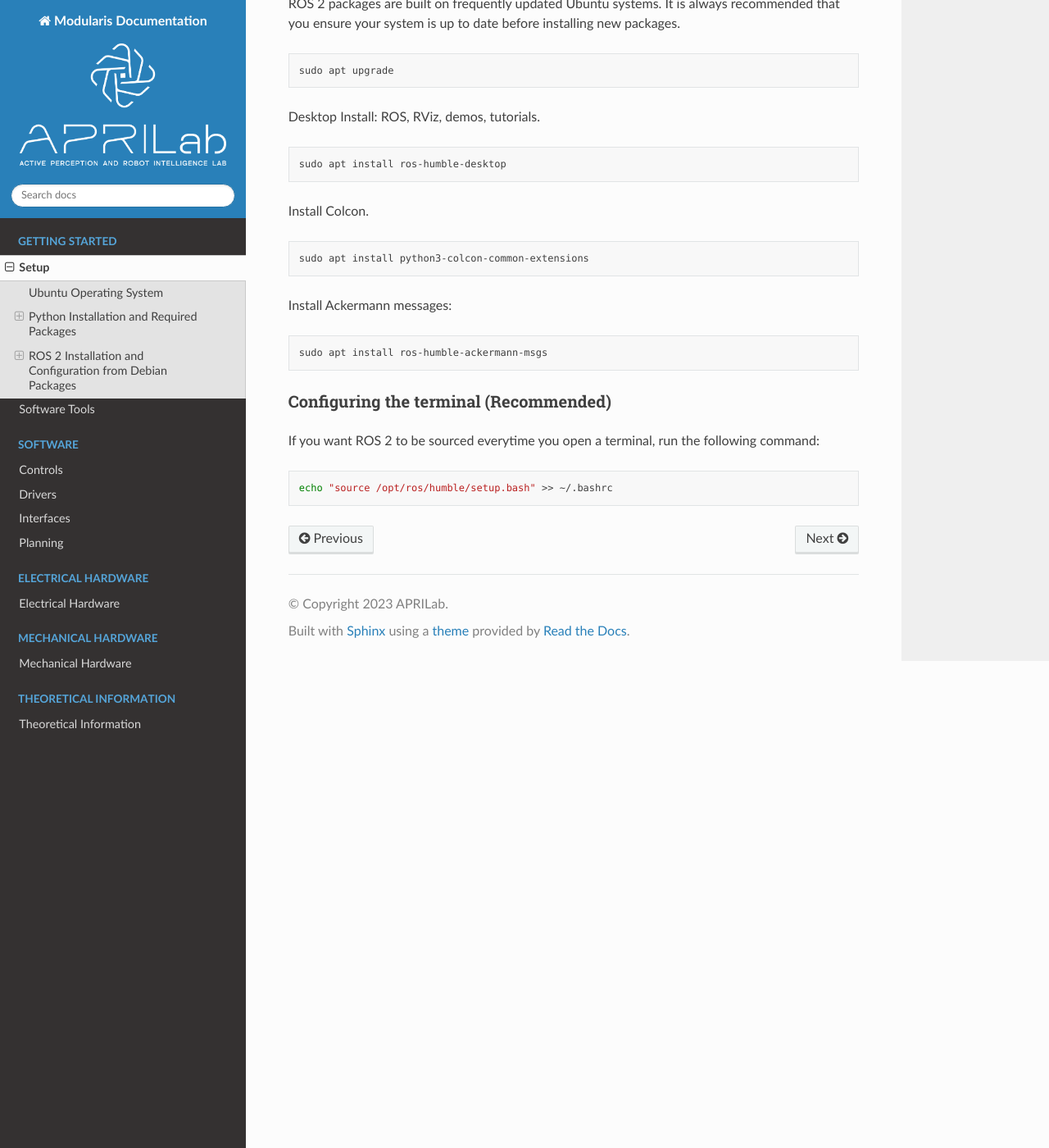
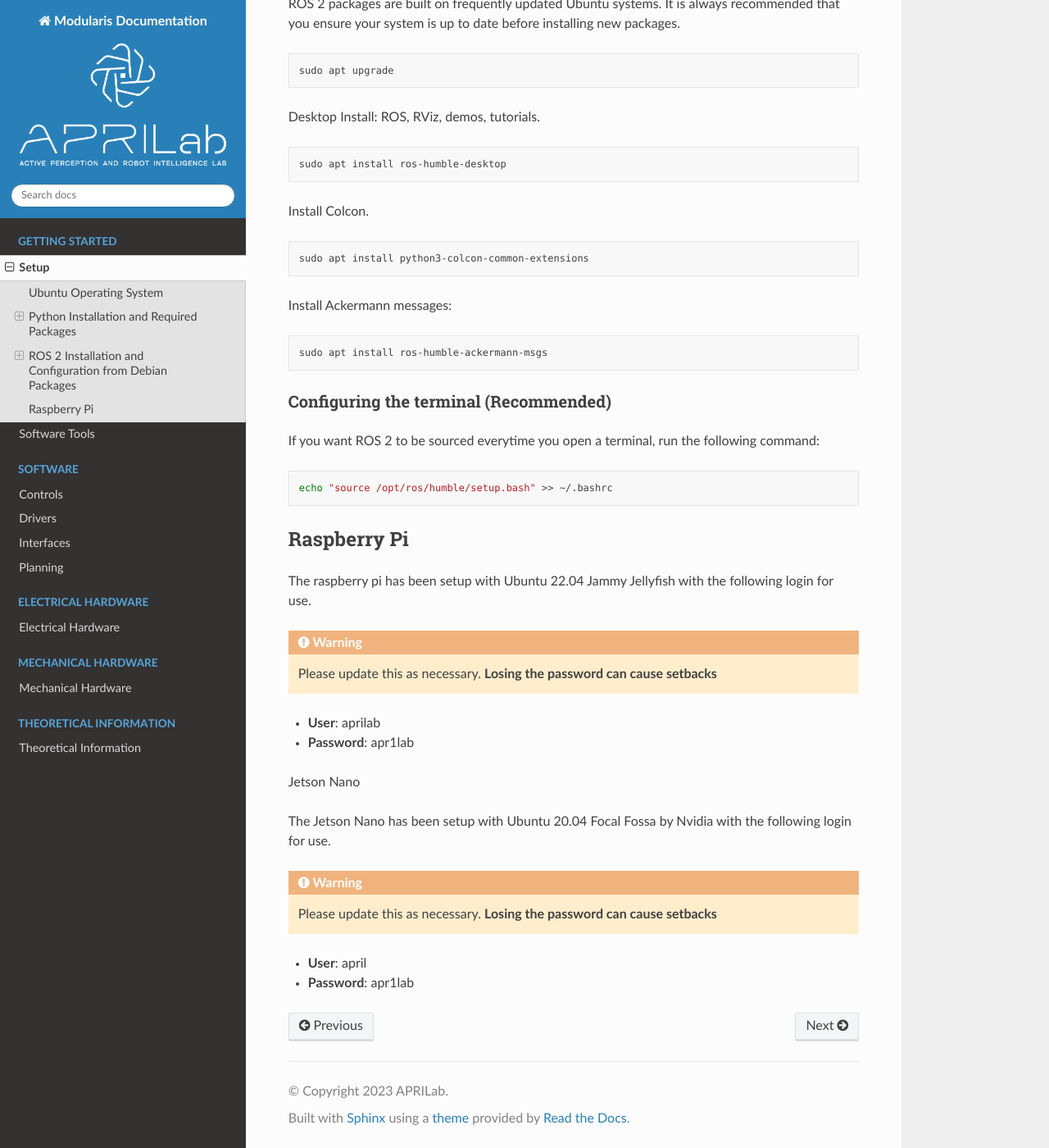
Before and after one commit to adipenu/modularis, a Sphinx documentation site: the page built from docs/getting_started/setup.rst, in a window 1280 px wide and 1400 px high, scrolled down 2188 px. Shown: the whole window at 82% size. Built offline with Sphinx 7.4.7 and the Read the Docs theme 2.0.0, drawn with Linux system fonts in a browser that asks for light colours.

Commit message:
updating SBC passwords

```diff
--- a/docs/getting_started/setup.rst
+++ b/docs/getting_started/setup.rst
@@ -120,3 +120,22 @@ If you want ROS 2 to be sourced everytime you open a terminal, run the following
 .. code-block:: bash
 
     echo "source /opt/ros/humble/setup.bash" >> ~/.bashrc
+
+Raspberry Pi
+------------
+
+The raspberry pi has been setup with Ubuntu 22.04 Jammy Jellyfish with the following login for use.
+
+.. warning:: Please update this as necessary. **Losing the password can cause setbacks**
+
+* **User**: aprilab
+* **Password**: apr1lab
+
+Jetson Nano
+
+The Jetson Nano has been setup with Ubuntu 20.04 Focal Fossa by Nvidia with the following login for use.
+
+.. warning:: Please update this as necessary. **Losing the password can cause setbacks**
+
+* **User**: april
+* **Password**: apr1lab
```
